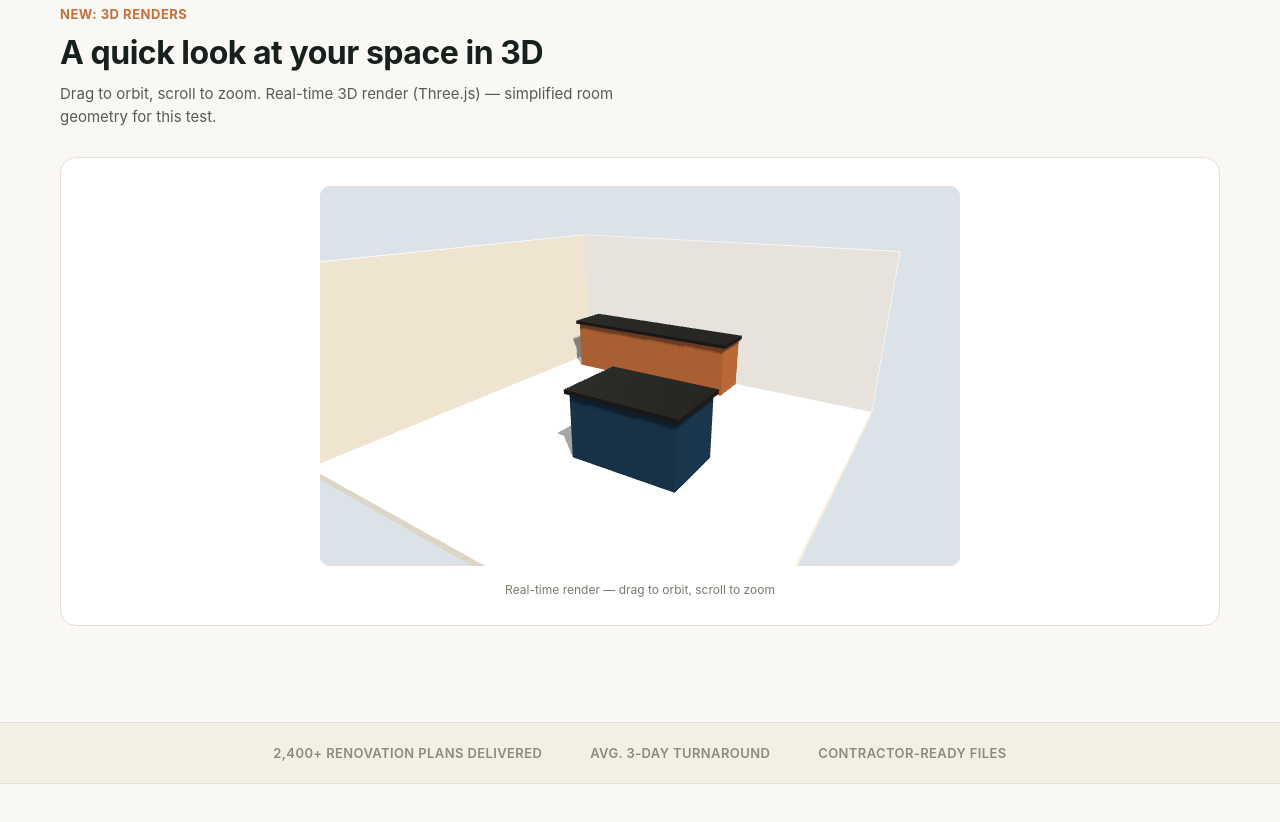
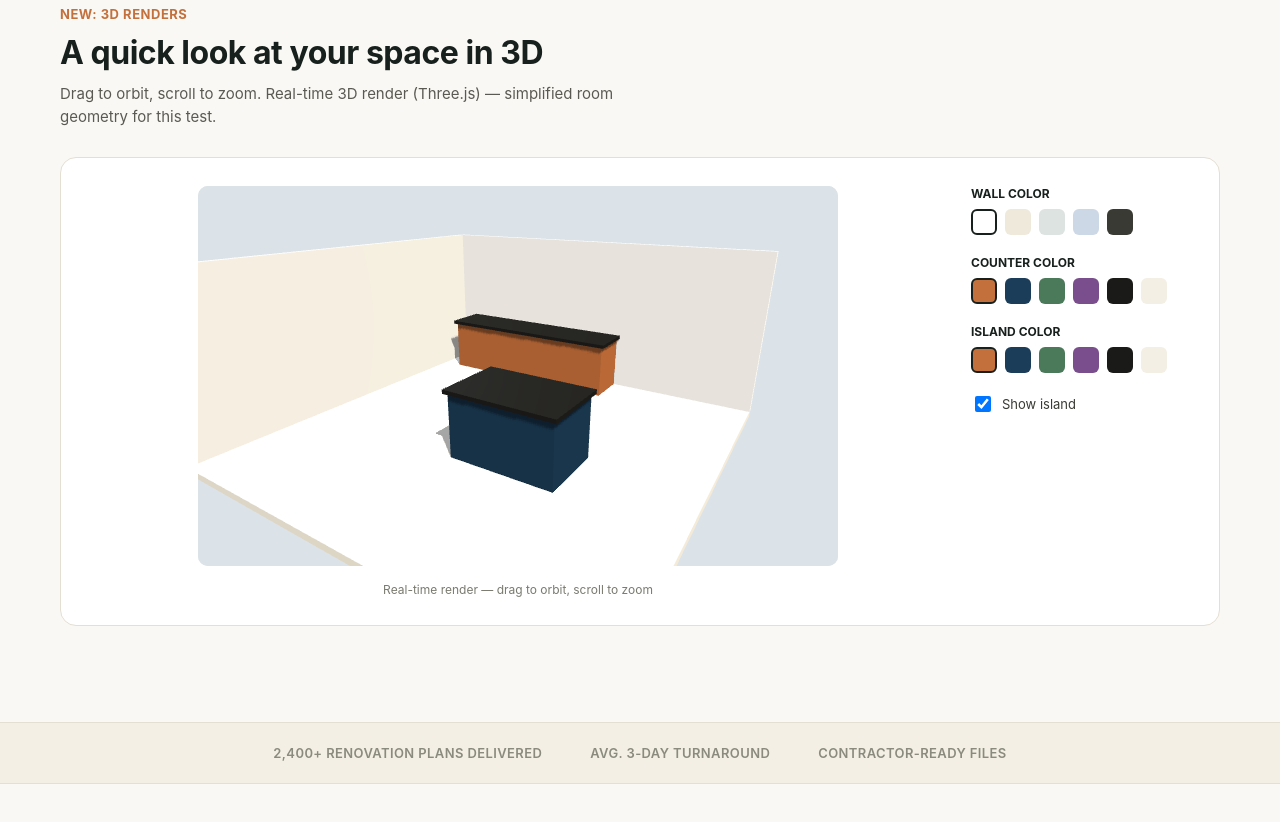
Before and after one commit to geoffreyhirsch14/abyld-website, a plain HTML site: page index.html in a window 1280 px wide. Shown: the part 718-1540 px from the top of the page. Drawn offline with nearby package versions, Linux system fonts and the light colour scheme; animation ran at ten frames a second.

Commit message:
Add files via upload

```diff
--- a/index.html
+++ b/index.html
@@ -116,16 +116,42 @@
         <p style="margin: 10px 0 0; font-size: 15px; line-height: 1.55; color: #5A5A52;">Drag to orbit, scroll to zoom. Real-time 3D render (Three.js) — simplified room geometry for this test.</p>
       </div>
 
-      <div style="background: #FFFFFF; border: 1px solid #E4DFD3; border-radius: 16px; padding: 28px; display: flex; flex-direction: column; align-items: center; gap: 16px;">
-        <div id="abyld-3d-stage" style="width: 100%; max-width: 640px; height: 380px; border-radius: 10px; overflow: hidden; background: #DCE3E8; cursor: grab;">
-          <div id="abyld-3d-loading" style="width: 100%; height: 100%; display: flex; align-items: center; justify-content: center; font-size: 13px; color: #7A7A70;">Loading 3D scene…</div>
+      <div class="abyld-3d-layout" style="background: #FFFFFF; border: 1px solid #E4DFD3; border-radius: 16px; padding: 28px; display: grid; grid-template-columns: 1fr 220px; gap: 24px; align-items: start;">
+        <div style="display: flex; flex-direction: column; align-items: center; gap: 16px;">
+          <div id="abyld-3d-stage" style="width: 100%; max-width: 640px; height: 380px; border-radius: 10px; overflow: hidden; background: #DCE3E8; cursor: grab;">
+            <div id="abyld-3d-loading" style="width: 100%; height: 100%; display: flex; align-items: center; justify-content: center; font-size: 13px; color: #7A7A70;">Loading 3D scene…</div>
+          </div>
+          <span style="font-size: 12px; color: #7A7A70;">Real-time render — drag to orbit, scroll to zoom</span>
         </div>
-        <div style="display: flex; gap: 10px; align-items: center;">
-          <span style="font-size: 12px; color: #7A7A70;">Real-time render — drag to orbit, scroll to zoom</span>
+
+        <div style="display: flex; flex-direction: column; gap: 20px;">
+          <div>
+            <div style="font-size: 12px; font-weight: 700; color: #17201C; margin-bottom: 8px;">WALL COLOR</div>
+            <div id="abyld-swatch-wall" style="display: flex; gap: 8px; flex-wrap: wrap;"></div>
+          </div>
+          <div>
+            <div style="font-size: 12px; font-weight: 700; color: #17201C; margin-bottom: 8px;">COUNTER COLOR</div>
+            <div id="abyld-swatch-counter" style="display: flex; gap: 8px; flex-wrap: wrap;"></div>
+          </div>
+          <div>
+            <div style="font-size: 12px; font-weight: 700; color: #17201C; margin-bottom: 8px;">ISLAND COLOR</div>
+            <div id="abyld-swatch-island" style="display: flex; gap: 8px; flex-wrap: wrap;"></div>
+          </div>
+          <label style="display: flex; align-items: center; gap: 8px; font-size: 13px; color: #3A3A34; cursor: pointer;">
+            <input type="checkbox" id="abyld-toggle-island" checked style="width: 16px; height: 16px; cursor: pointer;">
+            Show island
+          </label>
         </div>
       </div>
     </div>
   </div>
+  <style>
+    @media (max-width: 700px) {
+      .abyld-3d-layout { grid-template-columns: 1fr !important; }
+    }
+    .abyld-swatch { width: 26px; height: 26px; border-radius: 6px; border: 2px solid transparent; cursor: pointer; padding: 0; }
+    .abyld-swatch.is-active { border-color: #17201C; }
+  </style>
   <script src="https://cdnjs.cloudflare.com/ajax/libs/three.js/r128/three.min.js"></script>
   <script src="https://cdn.jsdelivr.net/npm/three@0.128.0/examples/js/controls/OrbitControls.js"></script>
   <script>
@@ -170,7 +196,7 @@
 
         var floorMat = new THREE.MeshStandardMaterial({ color: 0xf3efe4, roughness: 0.9 });
         var wallMat = new THREE.MeshStandardMaterial({ color: 0xffffff, roughness: 0.95 });
-        var wallMat2 = new THREE.MeshStandardMaterial({ color: 0xefe9dc, roughness: 0.95 });
+        var wallMat2 = new THREE.MeshStandardMaterial({ color: 0xf7f5ef, roughness: 0.95 });
         var counterMat = new THREE.MeshStandardMaterial({ color: 0xc4703c, roughness: 0.5, metalness: 0.05 });
         var islandMat = new THREE.MeshStandardMaterial({ color: 0x1c3d5a, roughness: 0.4, metalness: 0.1 });
         var trimMat = new THREE.MeshStandardMaterial({ color: 0x1a1a18, roughness: 0.8 });
@@ -209,6 +235,55 @@
         islandTop.position.set(0.6, 0.98, 0.4);
         islandTop.castShadow = true;
         room.add(islandTop);
+
+        // --- Interactive controls: wall/counter/island color swatches + island toggle ---
+        var wallColors = [
+          { hex: 0xffffff, label: 'White' },
+          { hex: 0xefe9dc, label: 'Sand' },
+          { hex: 0xdce3e0, label: 'Sage' },
+          { hex: 0xcdd8e6, label: 'Slate blue' },
+          { hex: 0x3a3a34, label: 'Charcoal' }
+        ];
+        var accentColors = [
+          { hex: 0xc4703c, label: 'Terracotta' },
+          { hex: 0x1c3d5a, label: 'Navy' },
+          { hex: 0x4b7a5a, label: 'Forest' },
+          { hex: 0x7a4e8c, label: 'Plum' },
+          { hex: 0x1a1a18, label: 'Black' },
+          { hex: 0xf3efe4, label: 'Ivory' }
+        ];
+
+        function buildSwatches(containerId, colors, material, onPick) {
+          var container = document.getElementById(containerId);
+          if (!container) return;
+          colors.forEach(function (c, i) {
+            var btn = document.createElement('button');
+            btn.className = 'abyld-swatch' + (i === 0 ? ' is-active' : '');
+            btn.style.background = '#' + c.hex.toString(16).padStart(6, '0');
+            btn.title = c.label;
+            btn.addEventListener('click', function () {
+              material.color.setHex(c.hex);
+              if (onPick) onPick();
+              Array.prototype.forEach.call(container.children, function (el) { el.classList.remove('is-active'); });
+              btn.classList.add('is-active');
+            });
+            container.appendChild(btn);
+          });
+        }
+
+        buildSwatches('abyld-swatch-wall', wallColors, wallMat, function () {
+          wallMat2.color.copy(wallMat.color).lerp(new THREE.Color(0x000000), 0.03);
+        });
+        buildSwatches('abyld-swatch-counter', accentColors, counterMat);
+        buildSwatches('abyld-swatch-island', accentColors, islandMat);
+
+        var islandToggle = document.getElementById('abyld-toggle-island');
+        if (islandToggle) {
+          islandToggle.addEventListener('change', function () {
+            island.visible = islandToggle.checked;
+            islandTop.visible = islandToggle.checked;
+          });
+        }
 
         // Controls
         var controls = new THREE.OrbitControls(camera, renderer.domElement);
```
